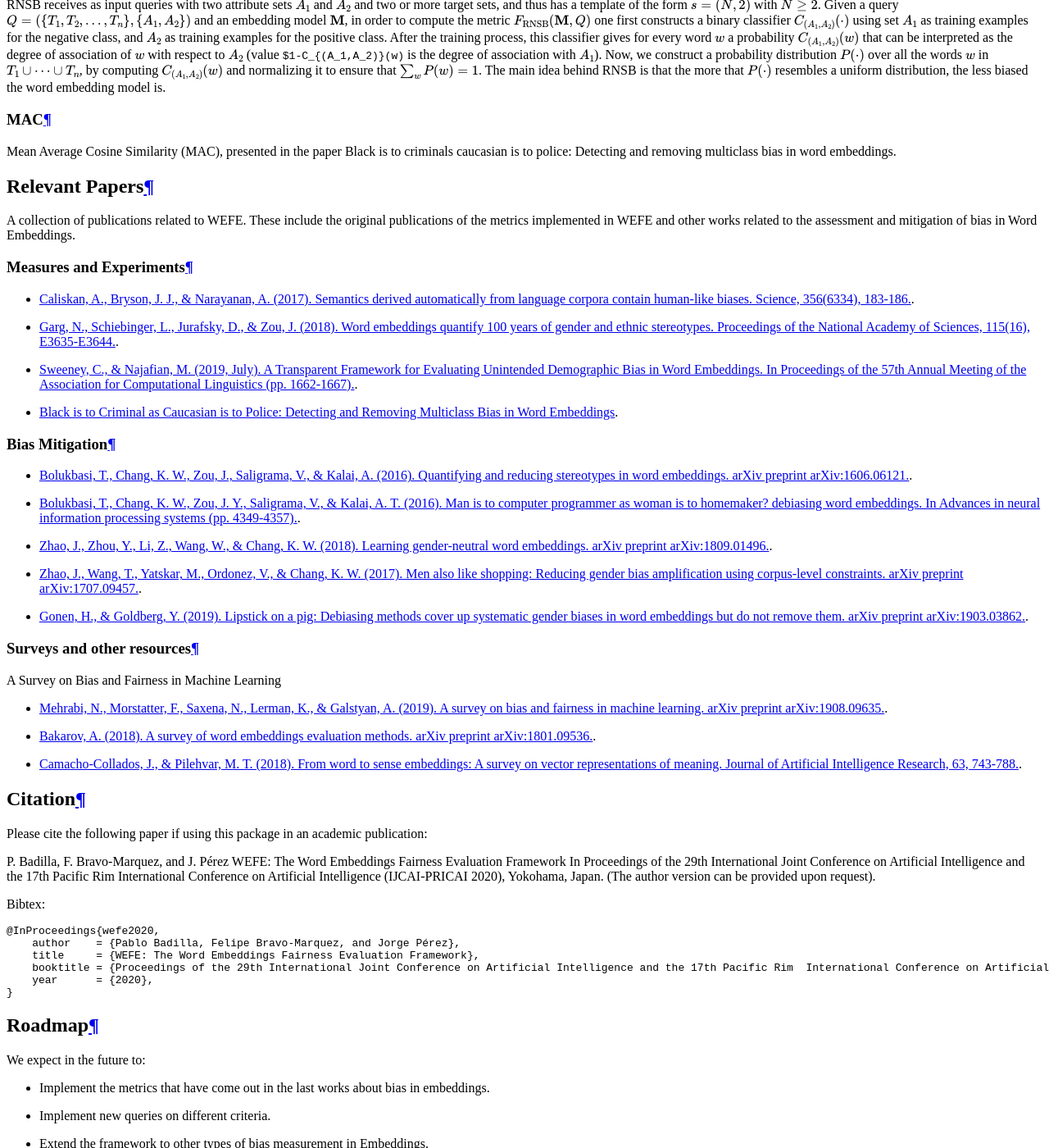
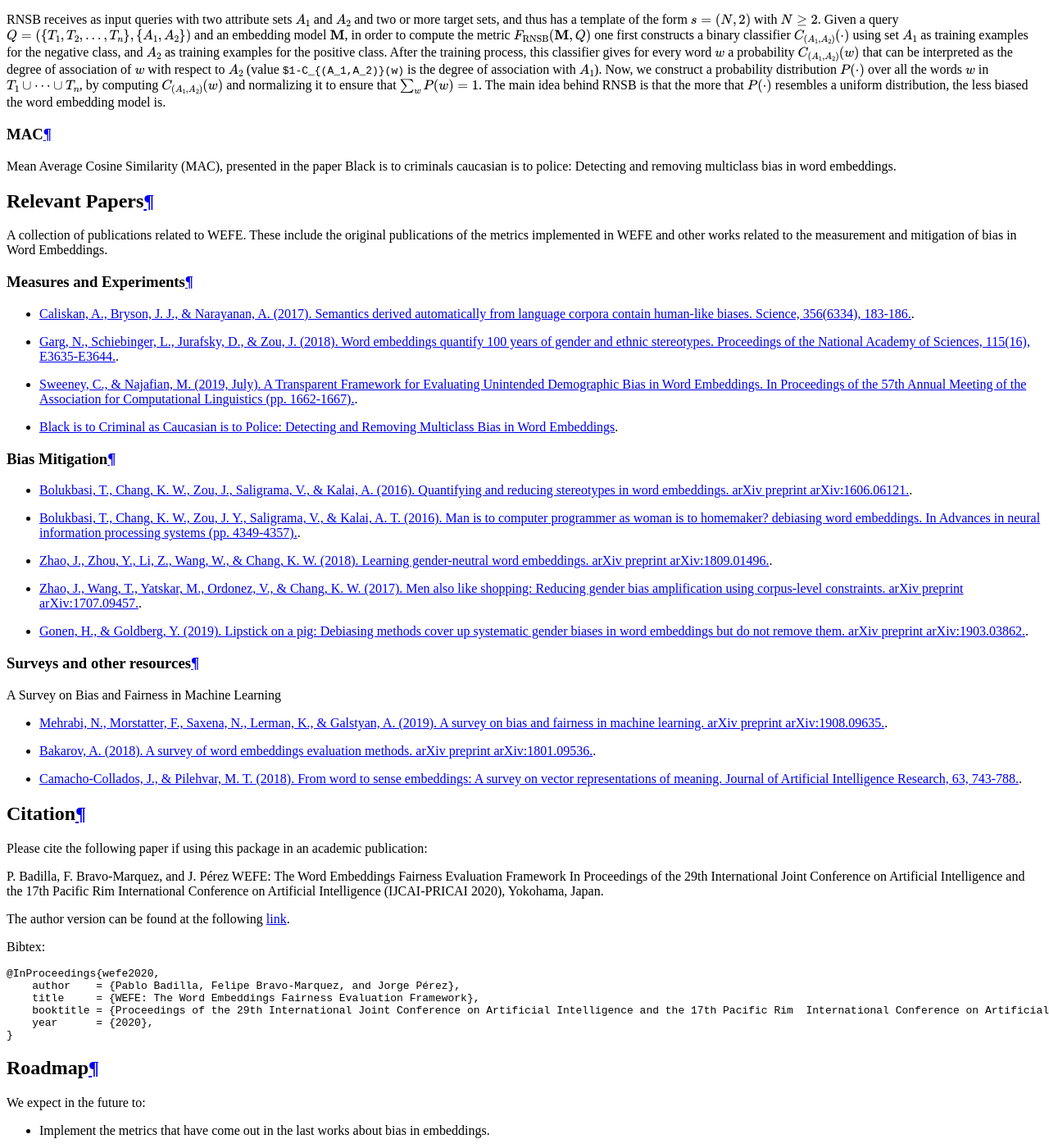
Before and after one commit to dccuchile/wefe, a Sphinx documentation site: the page built from doc/about.rst, in a window 1280 px wide and 1400 px high, scrolled down 3849 px. Shown: the whole window at 82% size. Built offline with Sphinx 7.4.7 and the Read the Docs theme 2.0.0, drawn with Linux system fonts in a browser that asks for light colours; some of the changed text lies outside the part shown.

```diff
--- a/doc/about.rst
+++ b/doc/about.rst
@@ -235,8 +235,9 @@ Relevant Papers
 ===============
 
 A collection of publications related to WEFE.
-These include the original publications of the metrics implemented in WEFE and other works
-related to the assessment and mitigation  of bias in Word Embeddings.
+These include the original publications of the metrics implemented in WEFE
+and other works related to the measurement and mitigation of bias in
+Word Embeddings.
 
 Measures and Experiments
 ------------------------
@@ -278,7 +279,9 @@ P. Badilla, F. Bravo-Marquez, and J. Pérez
 WEFE: The Word Embeddings Fairness Evaluation Framework In Proceedings of the
 29th International Joint Conference on Artificial Intelligence and the 17th
 Pacific Rim International Conference on Artificial Intelligence (IJCAI-PRICAI 2020), Yokohama, Japan.
-(The author version can be provided upon request).
+
+The author version can be found at the following `link <https://felipebravom.com/publications/ijcai2020.pdf>`_.
+
 
 Bibtex:
 ::
@@ -302,6 +305,12 @@ We expect in the future to:
 - Create a single script that evaluates different embedding models under different bias criteria.
 - From the previous script, rank as many embeddings available on the web as possible.
 
+Licence
+=======
+
+WEFE is licensed under the BSD 3-Clause License.
+
+Details of the license on this `link <https://github.com/dccuchile/wefe/blob/master/LICENSE>`_.
 
 Team
 ====
```
Also changed, not shown: other parts of doc/about.rst (+2 -2 lines).
